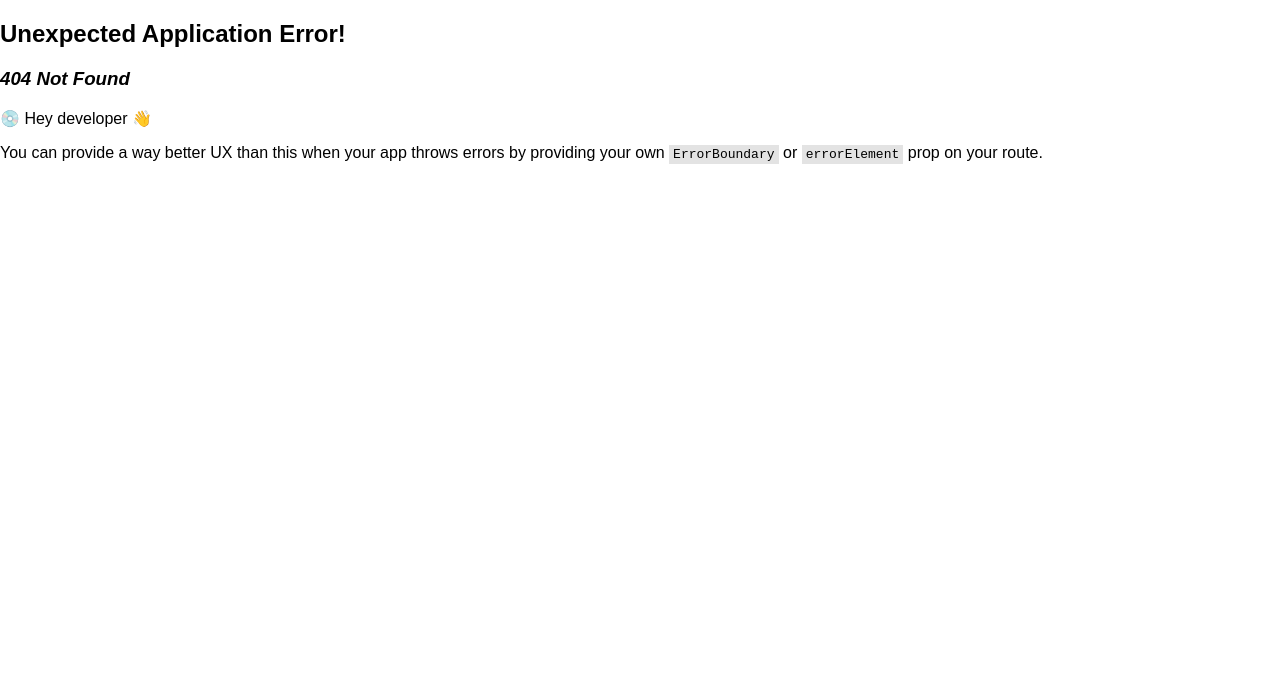
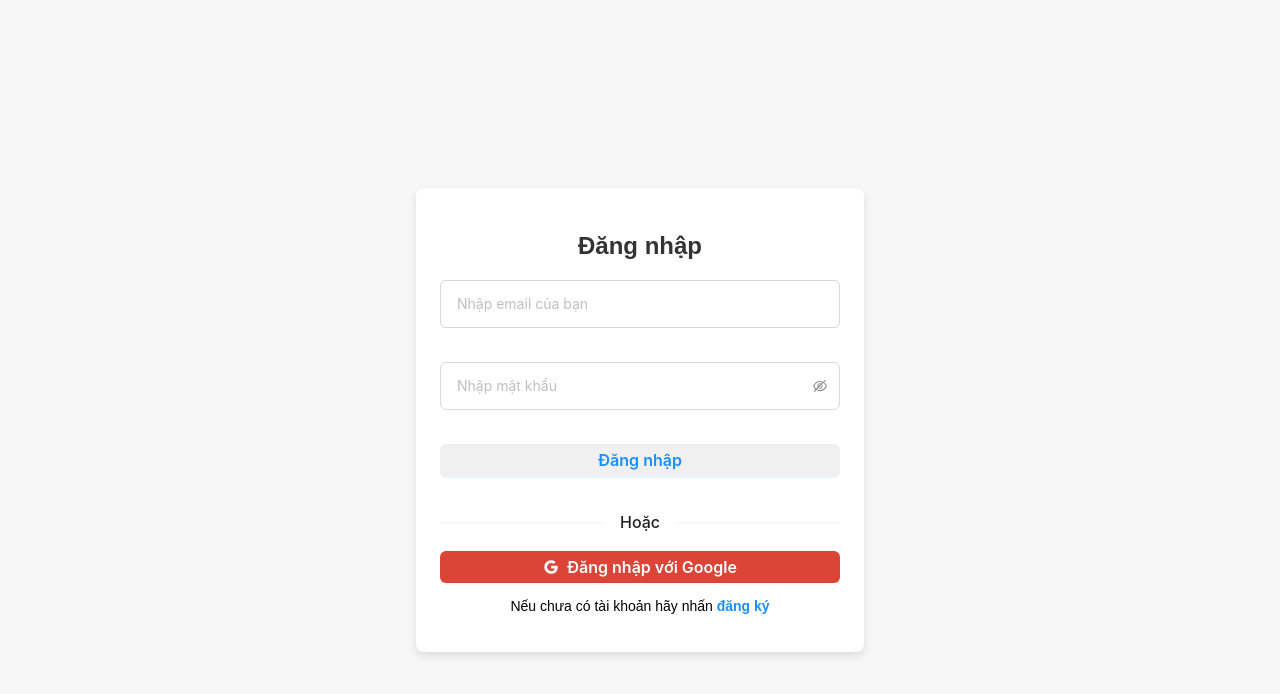
Before and after one commit to NguyenHuyCao/khoa-luan, a React (Vite) app: page /login in a window 1280 px wide. Before the commit this address had no page. Shown: the top 694 px of the page. Built offline with nearby package versions, Linux system fonts and the light colour scheme.

Commit message:
base page login and sigin

```diff
--- a/src/components/Header/Header.jsx
+++ b/src/components/Header/Header.jsx
@@ -1,4 +1,5 @@
-import React from "react";
+import { useNavigate } from "react-router-dom";
+
 import "./Header.scss";
 import { FaUserLarge } from "react-icons/fa6";
 import { Dropdown, Menu } from "antd";
@@ -6,11 +7,14 @@ import { DownOutlined } from "@ant-design/icons";
 import { RiMenuUnfold2Fill } from "react-icons/ri";
 
 const Header = ({ title }) => {
-  // Tạo menu cho dropdown
+  const navigate = useNavigate();
+
   const menu = (
     <Menu>
       <Menu.Item key="1">
-        <button className="logout-button">Thoát</button>
+        <button className="logout-button" onClick={() => navigate("/login")}>
+          Thoát
+        </button>
       </Menu.Item>
     </Menu>
   );
--- /dev/null
+++ b/src/components/Login/Login.jsx
@@ -0,0 +1,98 @@
+import { useState } from "react";
+import { useNavigate } from "react-router-dom";
+
+import { Input, Button, Form, Divider, message } from "antd";
+import { GoogleOutlined } from "@ant-design/icons";
+import "./Login.scss";
+
+const LoginPage = () => {
+  const [form] = Form.useForm();
+  const navigate = useNavigate();
+  const [loading, setLoading] = useState(false);
+
+  const handleLogin = (values) => {
+    setLoading(true);
+    // Giả lập hành động đăng nhập
+    setTimeout(() => {
+      setLoading(false);
+      message.success("Đăng nhập thành công!");
+      // Redirect hoặc làm gì đó sau khi đăng nhập thành công
+    }, 1000);
+  };
+
+  const handleGoogleLogin = () => {
+    // Giả lập đăng nhập với Google
+    message.success("Đăng nhập bằng Google thành công!");
+  };
+
+  return (
+    <div className="login-page">
+      <div className="login-container">
+        <h2 className="login-title">Đăng nhập</h2>
+        <Form
+          form={form}
+          name="login"
+          initialValues={{ remember: true }}
+          onFinish={handleLogin}
+          className="login-form"
+        >
+          <Form.Item
+            name="email"
+            rules={[
+              { required: true, message: "Vui lòng nhập email!" },
+              { type: "email", message: "Email không hợp lệ!" },
+            ]}
+          >
+            <Input
+              prefix={<i className="fas fa-envelope"></i>}
+              placeholder="Nhập email của bạn"
+              className="input-field"
+            />
+          </Form.Item>
+
+          <Form.Item
+            name="password"
+            rules={[{ required: true, message: "Vui lòng nhập mật khẩu!" }]}
+          >
+            <Input.Password
+              prefix={<i className="fas fa-lock"></i>}
+              placeholder="Nhập mật khẩu"
+              className="input-field"
+            />
+          </Form.Item>
+
+          <Form.Item>
+            <Button
+              type="primary"
+              htmlType="submit"
+              block
+              loading={loading}
+              className="login-btn"
+              onClick={() => navigate("/")}
+            >
+              Đăng nhập
+            </Button>
+          </Form.Item>
+        </Form>
+        <Divider>Hoặc</Divider>
+        <Button
+          type="default"
+          block
+          icon={<GoogleOutlined />}
+          onClick={handleGoogleLogin}
+          className="google-btn"
+        >
+          Đăng nhập với Google
+        </Button>
+        <p className="signin">
+          Nếu chưa có tài khoản hãy nhấn{" "}
+          <a className="btn-signin" onClick={() => navigate("/signin")}>
+            đăng ký
+          </a>
+        </p>
+      </div>
+    </div>
+  );
+};
+
+export default LoginPage;
--- /dev/null
+++ b/src/components/Login/Login.scss
@@ -0,0 +1,122 @@
+.login-page {
+  display: flex;
+  justify-content: center;
+  align-items: center;
+  height: 100vh;
+  background-color: #f7f7f7;
+  padding: 20px;
+}
+
+.login-container {
+  background-color: white;
+  border-radius: 8px;
+  box-shadow: 0 4px 10px rgba(0, 0, 0, 0.1);
+  width: 100%;
+  max-width: 400px;
+  padding: 24px;
+  text-align: center;
+}
+
+.login-title {
+  font-size: 24px;
+  font-weight: bold;
+  color: #333;
+  margin-bottom: 20px;
+}
+
+.input-field {
+  width: 100%;
+  padding: 12px;
+  font-size: 14px;
+  border-radius: 6px;
+  border: 1px solid #d9d9d9;
+  margin-bottom: 10px;
+  transition: border-color 0.3s ease;
+
+  &:focus {
+    border-color: #1890ff;
+  }
+}
+
+.login-btn {
+  background-color: #1890ff;
+  color: white;
+  font-size: 16px;
+  font-weight: 600;
+  border: none;
+  border-radius: 6px;
+  // padding: 12px;
+  margin-bottom: 10px;
+
+  &:hover {
+    background-color: #40a9ff;
+  }
+}
+
+.google-btn {
+  background-color: #db4437;
+  color: white;
+  font-size: 16px;
+  font-weight: 600;
+  border: none;
+  border-radius: 6px;
+  // padding: 12px;
+  margin-bottom: 10px;
+
+  &:hover {
+    background-color: #c1351d;
+  }
+
+  .ant-btn-icon {
+    margin-right: 8px;
+  }
+}
+
+.ant-divider {
+  margin: 24px 0;
+  color: #bfbfbf;
+  font-size: 14px;
+  font-weight: 500;
+}
+
+.ant-btn-block {
+  display: block;
+  width: 100%;
+}
+
+.signin {
+  margin-top: 15px;
+  font-size: 14px;
+}
+
+.btn-signin {
+  color: #1890ff;
+  font-weight: 600;
+  cursor: pointer;
+
+  &:hover {
+    text-decoration: underline;
+  }
+}
+
+@media screen and (max-width: 480px) {
+  .login-container {
+    width: 100%;
+    max-width: 360px;
+  }
+
+  .login-title {
+    font-size: 20px;
+  }
+
+  .input-field {
+    padding: 10px;
+    font-size: 14px;
+  }
+
+  .login-btn,
+  .google-btn {
+    padding: 10px;
+    font-size: 14px;
+  }
+}
--- /dev/null
+++ b/src/components/Signin/Signin.jsx
@@ -0,0 +1,103 @@
+import { useState } from "react";
+import { Input, Button, Form, message, Divider } from "antd";
+import { useNavigate } from "react-router-dom";
+import "./Signin.scss";
+
+const SigninPage = () => {
+  const navigate = useNavigate();
+  const [form] = Form.useForm();
+  const [loading, setLoading] = useState(false);
+  // const history = useHistory();
+
+  const handleSignUp = (values) => {
+    setLoading(true);
+    const { email, password, confirmPassword } = values;
+
+    if (password !== confirmPassword) {
+      message.error("Mật khẩu và xác nhận mật khẩu không khớp!");
+      setLoading(false);
+      return;
+    }
+
+    // Giả lập hành động đăng ký
+    setTimeout(() => {
+      setLoading(false);
+      message.success("Đăng ký thành công! Chuyển đến trang đăng nhập...");
+      history.push("/login"); // Chuyển tới trang đăng nhập sau khi đăng ký thành công
+    }, 1000);
+  };
+
+  return (
+    <div className="sign-up-page">
+      <div className="sign-up-container">
+        <h2 className="sign-up-title">Đăng ký</h2>
+        <Form
+          form={form}
+          name="signUp"
+          onFinish={handleSignUp}
+          className="sign-up-form"
+        >
+          <Form.Item
+            name="email"
+            rules={[
+              { required: true, message: "Vui lòng nhập email!" },
+              { type: "email", message: "Email không hợp lệ!" },
+            ]}
+          >
+            <Input
+              prefix={<i className="fas fa-envelope"></i>}
+              placeholder="Nhập email của bạn"
+              className="input-field"
+            />
+          </Form.Item>
+
+          <Form.Item
+            name="password"
+            rules={[{ required: true, message: "Vui lòng nhập mật khẩu!" }]}
+          >
+            <Input.Password
+              prefix={<i className="fas fa-lock"></i>}
+              placeholder="Nhập mật khẩu"
+              className="input-field"
+            />
+          </Form.Item>
+
+          <Form.Item
+            name="confirmPassword"
+            rules={[{ required: true, message: "Vui lòng xác nhận mật khẩu!" }]}
+          >
+            <Input.Password
+              prefix={<i className="fas fa-lock"></i>}
+              placeholder="Xác nhận mật khẩu"
+              className="input-field"
+            />
+          </Form.Item>
+
+          <Form.Item>
+            <Button
+              type="primary"
+              htmlType="submit"
+              block
+              loading={loading}
+              className="sign-up-btn"
+            >
+              Đăng ký
+            </Button>
+          </Form.Item>
+        </Form>
+
+        <Divider>Đã có tài khoản?</Divider>
+        <Button
+          type="default"
+          block
+          onClick={() => navigate("/login")}
+          className="login-btn"
+        >
+          Đăng nhập
+        </Button>
+      </div>
+    </div>
+  );
+};
+
+export default SigninPage;
--- /dev/null
+++ b/src/components/Signin/Signin.scss
@@ -0,0 +1,102 @@
+.sign-up-page {
+  display: flex;
+  justify-content: center;
+  align-items: center;
+  height: 100vh;
+  background-color: #f7f7f7;
+  padding: 20px;
+}
+
+.sign-up-container {
+  background-color: white;
+  border-radius: 8px;
+  box-shadow: 0 4px 10px rgba(0, 0, 0, 0.1);
+  width: 100%;
+  max-width: 400px;
+  padding: 24px;
+  text-align: center;
+}
+
+.sign-up-title {
+  font-size: 24px;
+  font-weight: bold;
+  color: #333;
+  margin-bottom: 20px;
+}
+
+.input-field {
+  width: 100%;
+  padding: 12px;
+  font-size: 14px;
+  border-radius: 6px;
+  border: 1px solid #d9d9d9;
+  margin-bottom: 10px;
+  transition: border-color 0.3s ease;
+
+  &:focus {
+    border-color: #1890ff;
+  }
+}
+
+.sign-up-btn {
+  background-color: #1890ff;
+  color: white;
+  font-size: 16px;
+  font-weight: 600;
+  border: none;
+  border-radius: 6px;
+  // padding: 12px;
+  margin-bottom: 10px;
+
+  &:hover {
+    background-color: #40a9ff;
+  }
+}
+
+.login-btn {
+  background-color: #f0f0f0;
+  color: #1890ff;
+  font-size: 16px;
+  font-weight: 600;
+  border: none;
+  border-radius: 6px;
+  // padding: 12px;
+
+  &:hover {
+    background-color: #e6f7ff;
+  }
+}
+
+.ant-divider {
+  margin: 24px 0;
+  color: #bfbfbf;
+  font-size: 14px;
+  font-weight: 500;
+}
+
+.ant-btn-block {
+  display: block;
+  width: 100%;
+}
+
+@media screen and (max-width: 480px) {
+  .sign-up-container {
+    width: 100%;
+    max-width: 360px;
+  }
+
+  .sign-up-title {
+    font-size: 20px;
+  }
+
+  .input-field {
+    padding: 10px;
+    font-size: 14px;
+  }
+
+  .sign-up-btn,
+  .login-btn {
+    // padding: 10px;
+    font-size: 14px;
+  }
+}
```
Also changed, not shown: src/main.jsx (+10 -0 lines).
